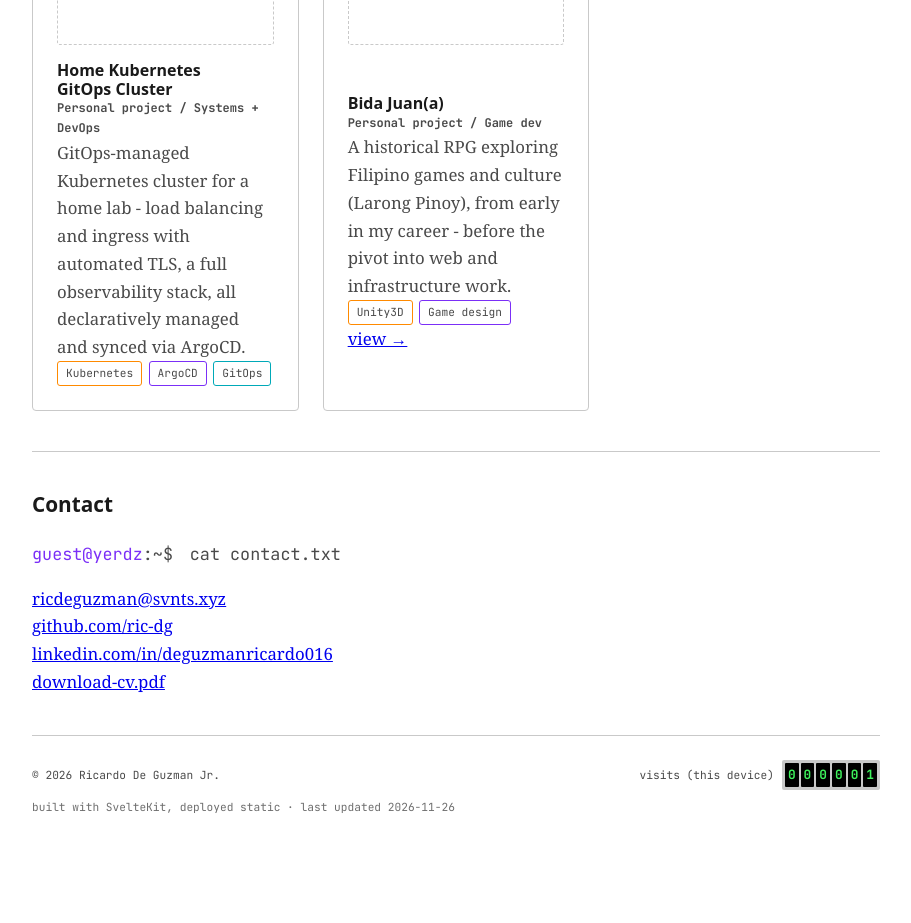
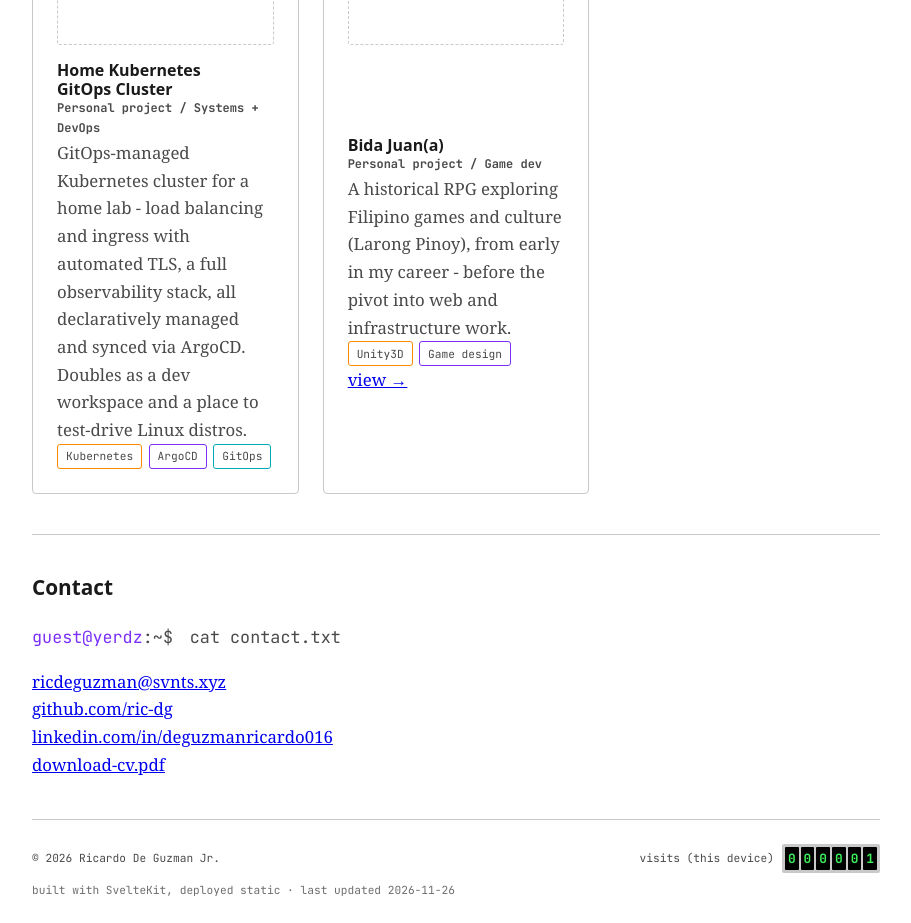
Before and after one commit to ric-dg/portfolio, a SvelteKit app: page / in a window 1280 px wide. Shown: the part 4320-5243 px from the top of the page, without its empty margins (184-1095 px from the left). Before the commit the page ends 5160 px from the top, so only its background shows below. Built offline with nearby package versions, Linux system fonts and the light colour scheme.

Commit message:
Note the home k8s cluster doubles as a dev workspace and distro test-bed
Small factual addition from Ricardo's own description of the homelab,
kept as a concrete project detail rather than a generic skills claim.

```diff
--- a/src/routes/+page.svelte
+++ b/src/routes/+page.svelte
@@ -126,7 +126,7 @@
 			title: 'Home Kubernetes GitOps Cluster',
 			role: 'Personal project / Systems + DevOps',
 			summary:
-				'GitOps-managed Kubernetes cluster for a home lab - load balancing and ingress with automated TLS, a full observability stack, all declaratively managed and synced via ArgoCD.',
+				'GitOps-managed Kubernetes cluster for a home lab - load balancing and ingress with automated TLS, a full observability stack, all declaratively managed and synced via ArgoCD. Doubles as a dev workspace and a place to test-drive Linux distros.',
 			stack: ['Kubernetes', 'ArgoCD', 'GitOps']
 		},
 		{
```
